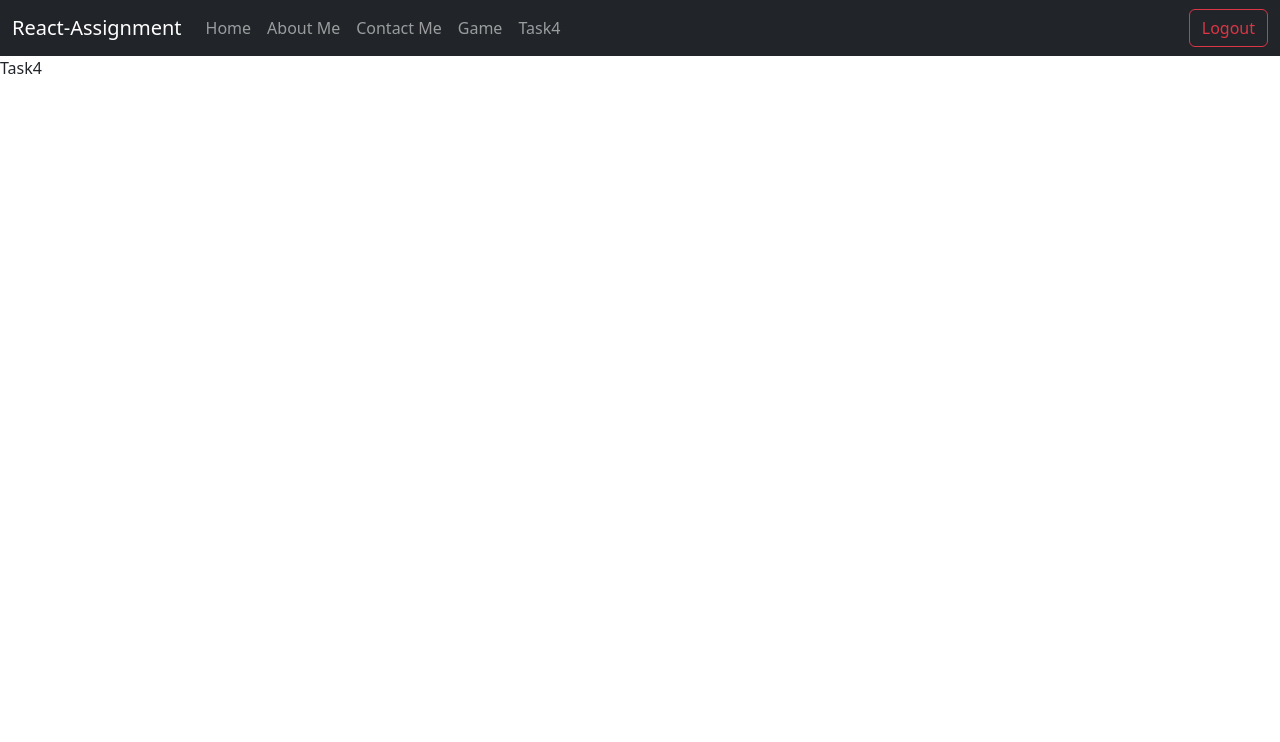
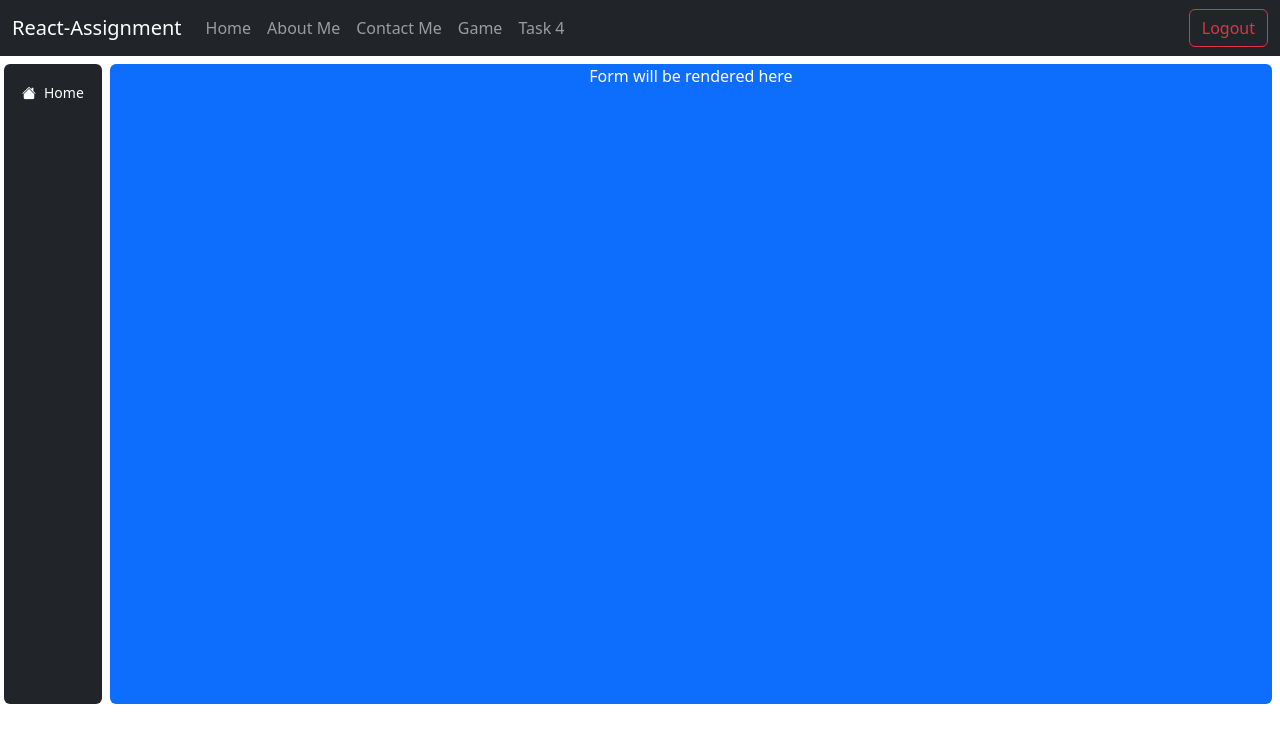
Before and after one commit to rishimanav/react-assignment, a React (Create React App) app: page /task4 in a window 1280 px wide. Shown: the top 742 px of the page. Built offline with nearby package versions, Linux system fonts and the light colour scheme.

Commit message:
added a sidebar to the task 4 page

```diff
--- a/src/components/Navbar.tsx
+++ b/src/components/Navbar.tsx
@@ -30,7 +30,7 @@ export default class Navbar extends React.Component<NavbarProps>{
                     <Link className="nav-link" to="/game">Game</Link>
                 </li>
                 <li className="nav-item">
-                    <Link className="nav-link" to="/task4">Task4</Link>
+                    <Link className="nav-link" to="/task4">Task 4</Link>
                 </li>
               </ul>
             </div>
--- a/src/pages/Task4.tsx
+++ b/src/pages/Task4.tsx
@@ -1,9 +1,15 @@
 import React, { Component } from 'react'
+import Sidebar from '../components/Sidebar'
 
 export default class Task4 extends Component {
   render() {
     return (
-      <div>Task4</div>
+      <div className="d-flex">
+        <Sidebar/>
+        <div className="form-render-spacen container-fluid mt-2 mx-2 rounded text-center bg-primary">
+          <span className="text-white ">Form will be rendered here</span>
+        </div>
+      </div>
     )
   }
 }
```
